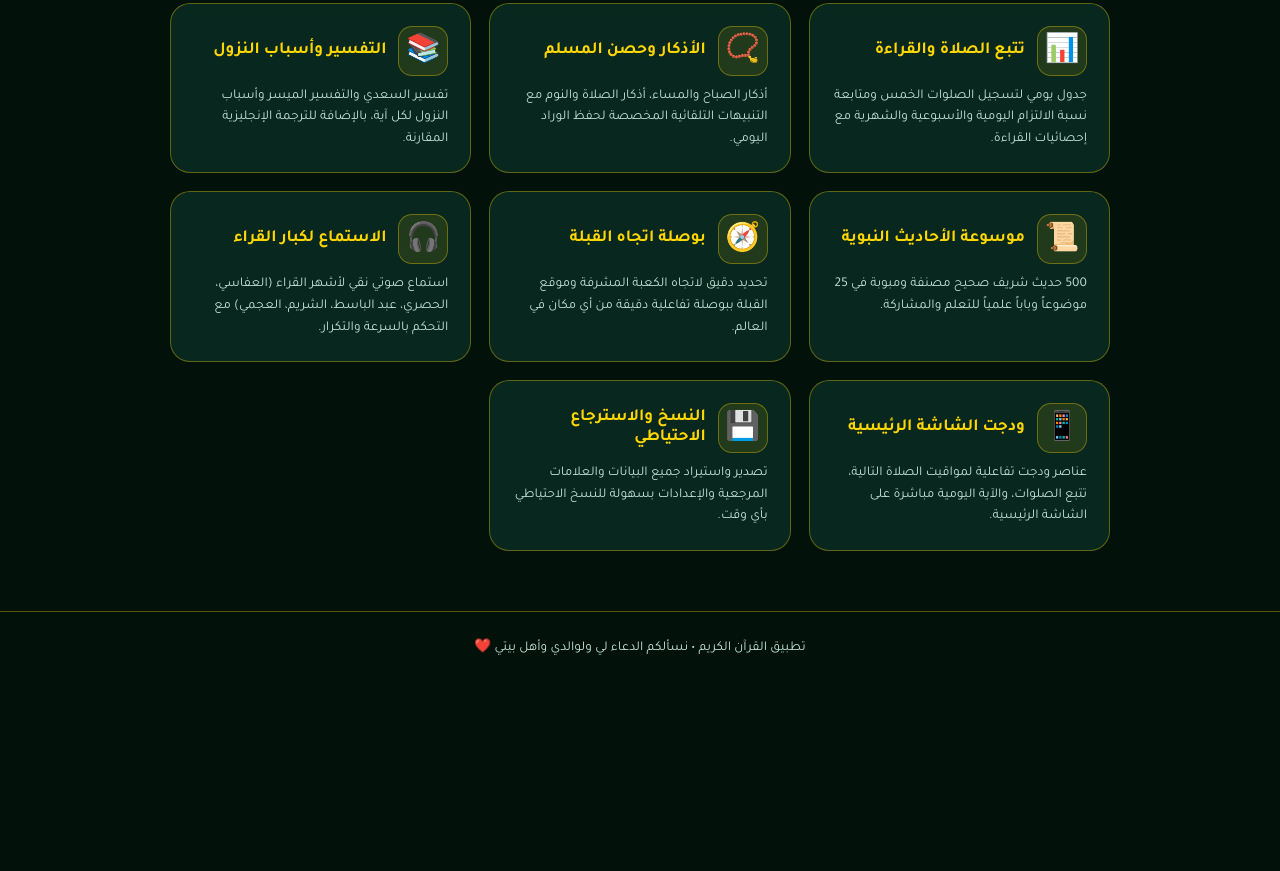
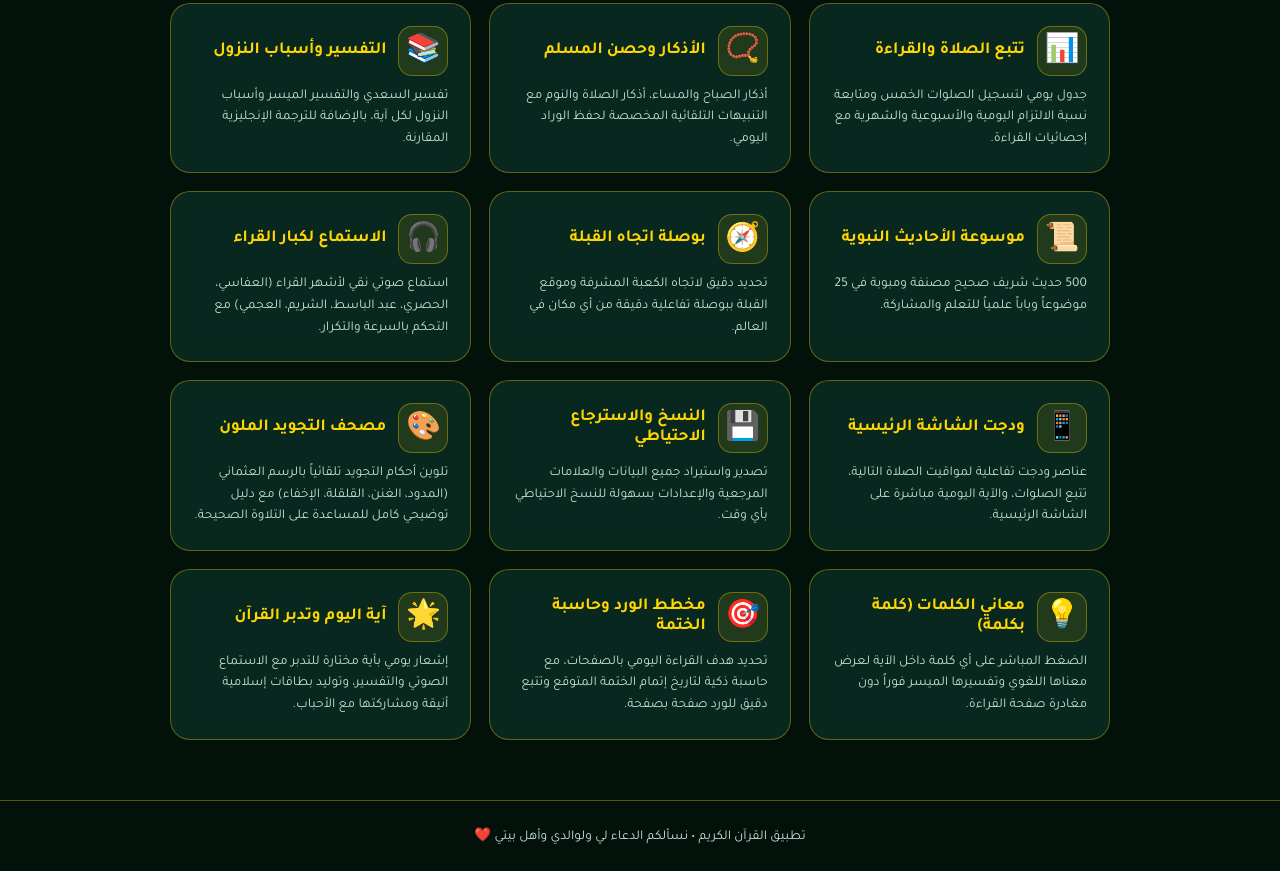
Before and after one commit to Auditra-app/Holy-Quran, a plain HTML site: page public/index.html in a window 1280 px wide. Shown: the part 1320-2191 px from the top of the page. Before the commit the page ends 2002 px from the top, so only its background shows below. Drawn offline with Linux system fonts and the light colour scheme; no server answers; a web font is replaced by a local one.

Commit message:
feat(landing): add tajweed, word meanings, wird planner, and daily verse features

```diff
--- a/public/index.html
+++ b/public/index.html
@@ -1047,6 +1047,38 @@
                     <div class="feature-title">النسخ والاسترجاع الاحتياطي</div>
                 </div>
                 <div class="feature-desc">تصدير واستيراد جميع البيانات والعلامات المرجعية والإعدادات بسهولة للنسخ الاحتياطي بأي وقت.</div>
+            </div>
+
+            <div class="feature-card">
+                <div class="feature-header">
+                    <div class="feature-icon-badge">🎨</div>
+                    <div class="feature-title">مصحف التجويد الملون</div>
+                </div>
+                <div class="feature-desc">تلوين أحكام التجويد تلقائياً بالرسم العثماني (المدود، الغنن، القلقلة، الإخفاء) مع دليل توضيحي كامل للمساعدة على التلاوة الصحيحة.</div>
+            </div>
+
+            <div class="feature-card">
+                <div class="feature-header">
+                    <div class="feature-icon-badge">💡</div>
+                    <div class="feature-title">معاني الكلمات (كلمة بكلمة)</div>
+                </div>
+                <div class="feature-desc">الضغط المباشر على أي كلمة داخل الآية لعرض معناها اللغوي وتفسيرها الميسر فوراً دون مغادرة صفحة القراءة.</div>
+            </div>
+
+            <div class="feature-card">
+                <div class="feature-header">
+                    <div class="feature-icon-badge">🎯</div>
+                    <div class="feature-title">مخطط الورد وحاسبة الختمة</div>
+                </div>
+                <div class="feature-desc">تحديد هدف القراءة اليومي بالصفحات، مع حاسبة ذكية لتاريخ إتمام الختمة المتوقع وتتبع دقيق للورد صفحة بصفحة.</div>
+            </div>
+
+            <div class="feature-card">
+                <div class="feature-header">
+                    <div class="feature-icon-badge">🌟</div>
+                    <div class="feature-title">آية اليوم وتدبر القرآن</div>
+                </div>
+                <div class="feature-desc">إشعار يومي بآية مختارة للتدبر مع الاستماع الصوتي والتفسير، وتوليد بطاقات إسلامية أنيقة ومشاركتها مع الأحباب.</div>
             </div>
 
         </div>
```
